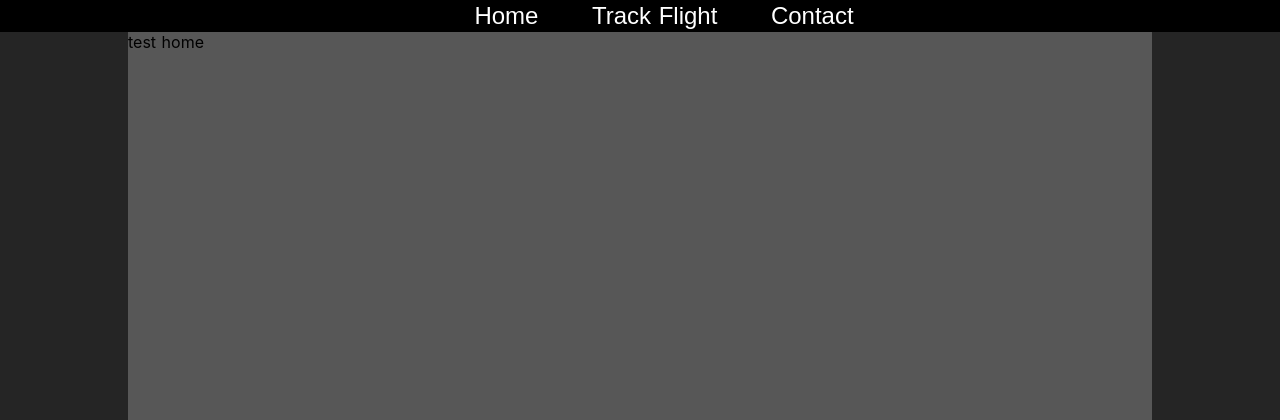
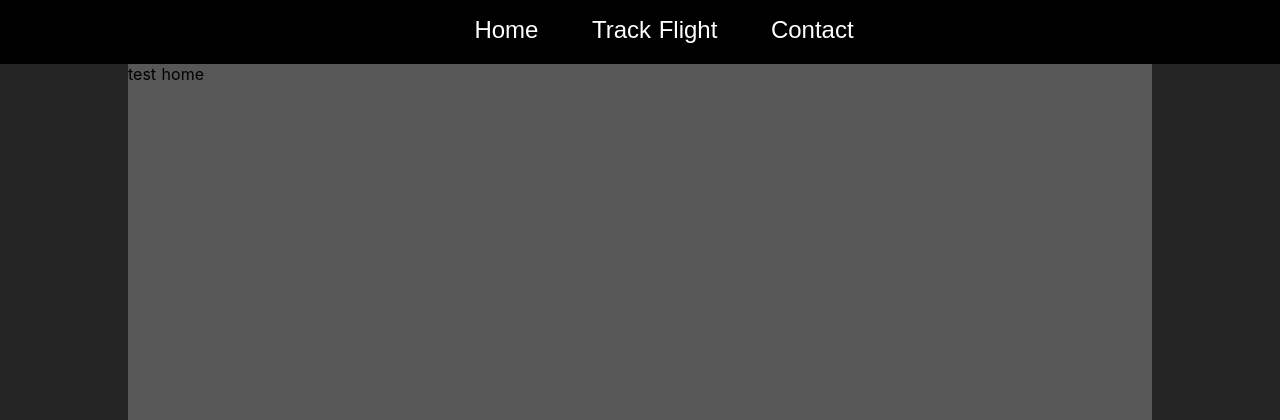
Before and after one commit to SkyFinderCorp/SkyFinderWebApp, a Django app: page / in a window 1280 px wide. Shown: the top 420 px of the page. Run offline with Django 4.2, Linux system fonts and the light colour scheme.

Commit message:
updated nav

```diff
--- a/templates/navbar.html
+++ b/templates/navbar.html
@@ -17,16 +17,9 @@
         display: flex;
         justify-content: center;
         padding: 1em;
-        position: relative;
         width: 100%;
-        height: 2em;
+        height: 4em;
         background-color: #000000;
-    }
-    .nav-items {
-        position: absolute;
-        top: 50%;
-        -ms-transform: translateY(-50%);
-        transform: translateY(-50%);
     }
     .link {
         text-decoration: none;
```
